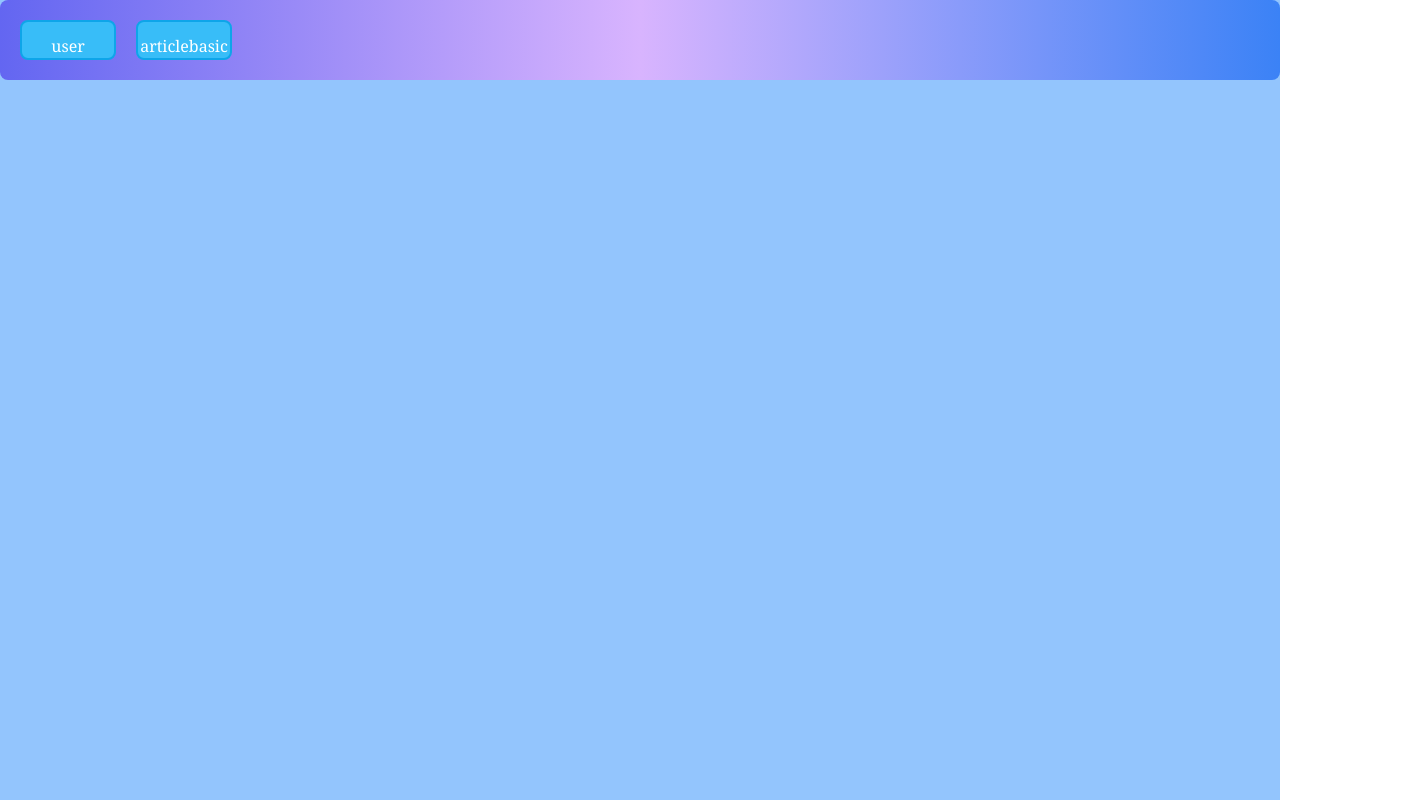
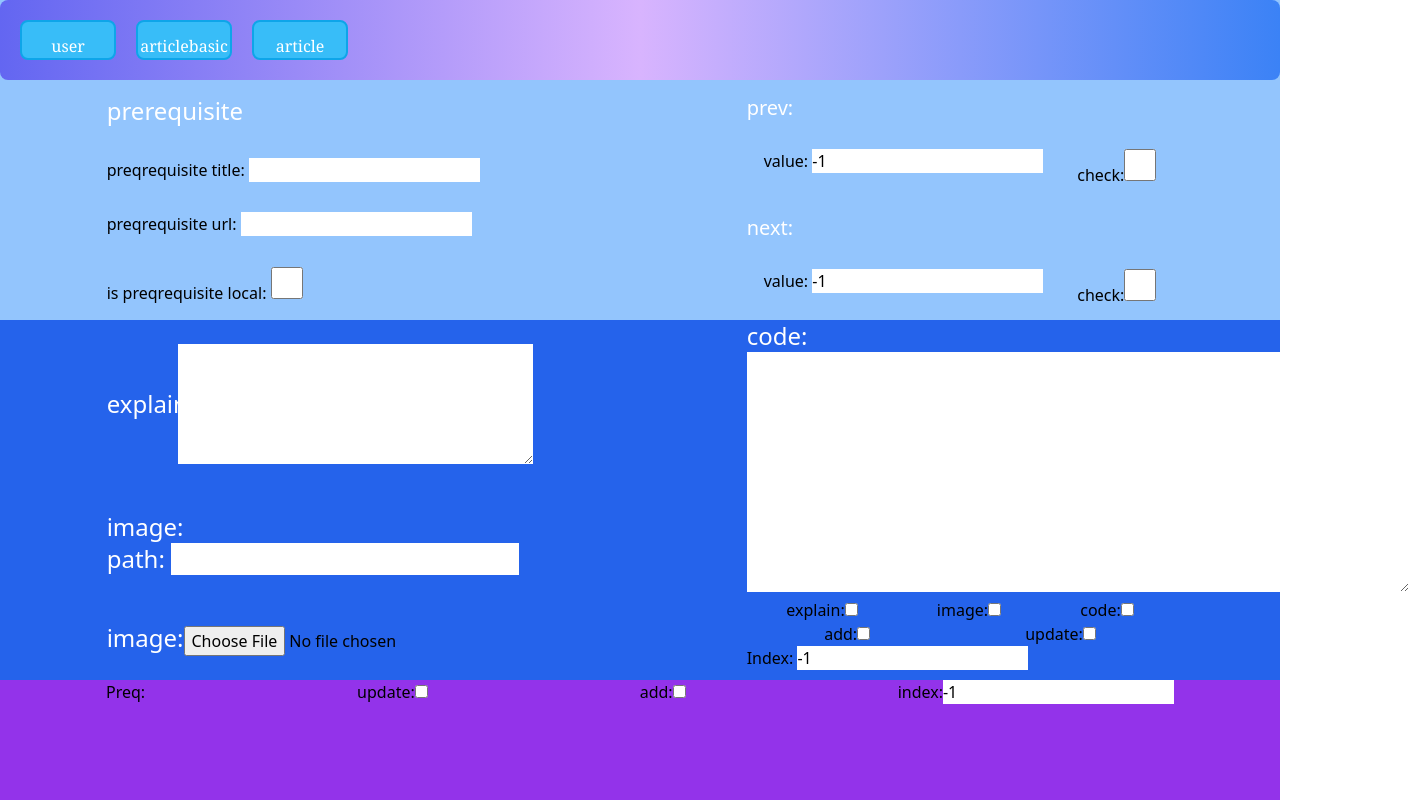
Before and after one commit to Gharbaoui/write-article-front-end, a Vue app: page /article in a window 1280 px wide. Before the commit this address had no page. Shown: the whole page, 1409 px wide, since content can reach past the window. Built offline with nearby package versions, Linux system fonts and the light colour scheme.

Commit message:
add write article i need now to connected to the backend

```diff
--- a/src/App.vue
+++ b/src/App.vue
@@ -6,6 +6,9 @@
       </div>
       <div class="mr-5 w-24 border-solid border-2 border-sky-500 py-3 text-center rounded-lg bg-sky-400 hover:bg-black text-white font-serif">
         <router-link :to="{name: 'articlebasic'}">articlebasic</router-link>
+      </div>
+      <div class="mr-5 w-24 border-solid border-2 border-sky-500 py-3 text-center rounded-lg bg-sky-400 hover:bg-black text-white font-serif">
+        <router-link :to="{name: 'article'}">article</router-link>
       </div>
     </nav>
     <div style="height: 90%;">
--- /dev/null
+++ b/src/components/article.vue
@@ -0,0 +1,166 @@
+<template>
+    <div class="h-full flex flex-col">
+      <div class="h-2/6  w-full flex justify-around">
+        <div class="w-1/3 flex flex-col justify-around">
+            <span class="text-white text-2xl">prerequisite</span>
+            <div>
+                <span>preqrequisite title: </span>
+                <input type="text" v-model="preq.req_title">
+            </div>
+            <div>
+                <span>preqrequisite url: </span>
+                <input type="text" v-model="preq.req_url">
+            </div>
+            <div>
+                <span>is preqrequisite local: </span>
+                <input type="checkbox" class="w-8 h-8" v-model="preq.is_local"/>
+            </div>
+        </div>
+        <div class="w-1/3  flex flex-col justify-around">
+            <span class="text-white text-xl">prev:</span>
+            <div class="flex justify-around">
+                <div>
+                    <span>value: </span>
+                    <input type="text" v-model="prv_next.prev_value">
+                </div>
+                <div>
+                    <span>check:</span>
+                    <input type="checkbox" class="w-8 h-8" v-model="prv_next.prev_checked" name="" id="">
+                </div>
+            </div>
+            <span class="text-white text-xl">next:</span>
+            <div class="flex justify-around">
+                <div>
+                    <span>value: </span>
+                    <input type="text" v-model="prv_next.next_value">
+                </div>
+                <div>
+                    <span>check:</span>
+                    <input type="checkbox" class="w-8 h-8" v-model="prv_next.nex" name="" id="">
+                </div>
+            </div>
+        </div>
+      </div>
+      <div class="h-3/6 bg-blue-600 w-full flex justify-around">
+        <div class="w-1/3 flex flex-col justify-around">
+            <div class="flex items-center w-full">
+                <span class="text-white text-2xl w-1/6">explaine:</span>
+                <textarea class="w-5/6" cols="50" rows="5" v-model="explain.explain_text"></textarea>
+            </div>
+            <div class="text-white text-2xl">
+                <span class="block">image:</span>
+                <span>path: </span>
+                <input type="text" v-model="explain.image">
+            </div>
+            <div>
+                <span class="text-white text-2xl">image:</span>
+                <input type="file" @change="imageExplain">
+            </div>
+        </div>
+        <div class="w-1/3">
+            <span class="text-white text-2xl block">code: </span>
+            <textarea cols="70" rows="10" v-model="explain.source_code"></textarea>
+            <div class="flex w-full justify-around">
+                <div>
+                    <span>explain:</span>
+                    <input type="checkbox" v-model="explain.explain_check">
+                </div>
+                <div>
+                    <span>image:</span>
+                    <input type="checkbox" v-model="explain.image_check">
+                </div>
+                <div>
+                    <span>code:</span>
+                    <input type="checkbox" v-model="explain.source_code_checked">
+                </div>
+            </div>
+            <div class="flex w-full justify-around">
+                <div>
+                    <span>add:</span>
+                    <input type="checkbox" v-model="explain.explain_add">
+                </div>
+                <div>
+                    <span>update:</span>
+                    <input type="checkbox" v-model="explain.explain_update">
+                </div>
+            </div>
+            <div>
+                <span>Index: </span>
+                <input type="text" v-model="explain.explain_update_at">
+            </div>
+        </div>
+      </div>
+      <div class="h-1/6 bg-purple-600 w-full">
+        <div class="flex w-full justify-around">
+                <span>Preq: </span>
+                <div>
+                    <span>update:</span>
+                    <input type="checkbox" v-model="preq.preq_update">
+                </div>
+                <div>
+                    <span>add:</span>
+                    <input type="checkbox" v-model="preq.preq_add">
+                </div>
+                <div>
+                    <span>index:</span>
+                    <input type="text"  v-model="preq.preq_update_at">
+                </div>
+            </div>
+      </div>
+    </div>
+  </template>
+
+  <script lang="ts">
+  import { defineComponent } from 'vue';
+
+  export default defineComponent({
+    name: 'ArticleCompo',
+    data() {
+        return {
+            preq: {
+                req_title: '',
+                req_url: '',
+                is_local: false,
+                preq_update: false,
+                preq_add: false,
+                preq_update_at: -1,
+            },
+            prv_next: {
+                prev_value: -1,
+                next_value: -1,
+                prev_checked: false,
+                next_checked: false
+            },
+            explain: {
+                explain_text: '',
+                image: null as any,
+                source_code: '',
+                explain_check: false,
+                image_check: false,
+                source_code_checked: false,
+                explain_add: false,
+                explain_update: false,
+                explain_update_at: -1,
+            }
+        }
+    },
+    methods: {
+    async imageExplain(event:any)
+      {
+        try {
+            if (event.target.files.length > 0)
+                this.explain.image = await toBase64 (event.target.files[0]);
+        }catch (e:any)
+        {
+            console.log(e);
+        }
+      }
+    }
+  });
+  const toBase64 =(file:any) => new Promise((resolve, reject) => {
+  const reader = new FileReader();
+  reader.readAsDataURL(file);
+  reader.onload = () => resolve(reader.result);
+  reader.onerror = error => reject(error);
+});
+  </script>
--- a/src/router/index.ts
+++ b/src/router/index.ts
@@ -1,6 +1,7 @@
 import { createRouter, createWebHistory, RouteRecordRaw } from 'vue-router'
 import userCompo from '../components/user.vue';
 import articleBasicCompo from '../components/article_basic.vue';
+import articleCompo from '../components/article.vue';
 
 const routes: Array<RouteRecordRaw> = [
   {
@@ -16,6 +17,11 @@ const routes: Array<RouteRecordRaw> = [
     path: '/articlebasic',
     name: 'articlebasic',
     component: articleBasicCompo
+  },
+  {
+    path: '/article',
+    name: 'article',
+    component: articleCompo
   }
 ]
 
```
